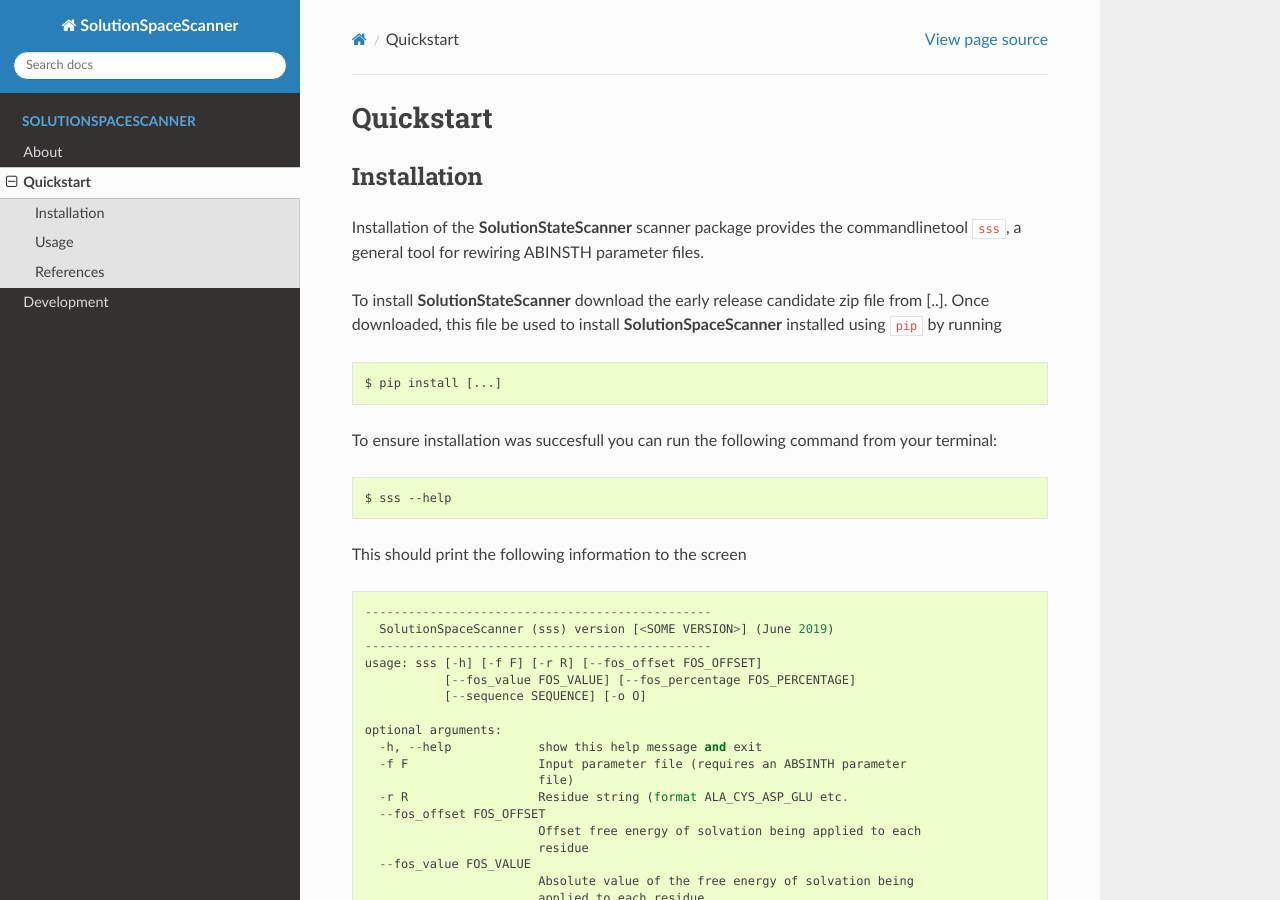
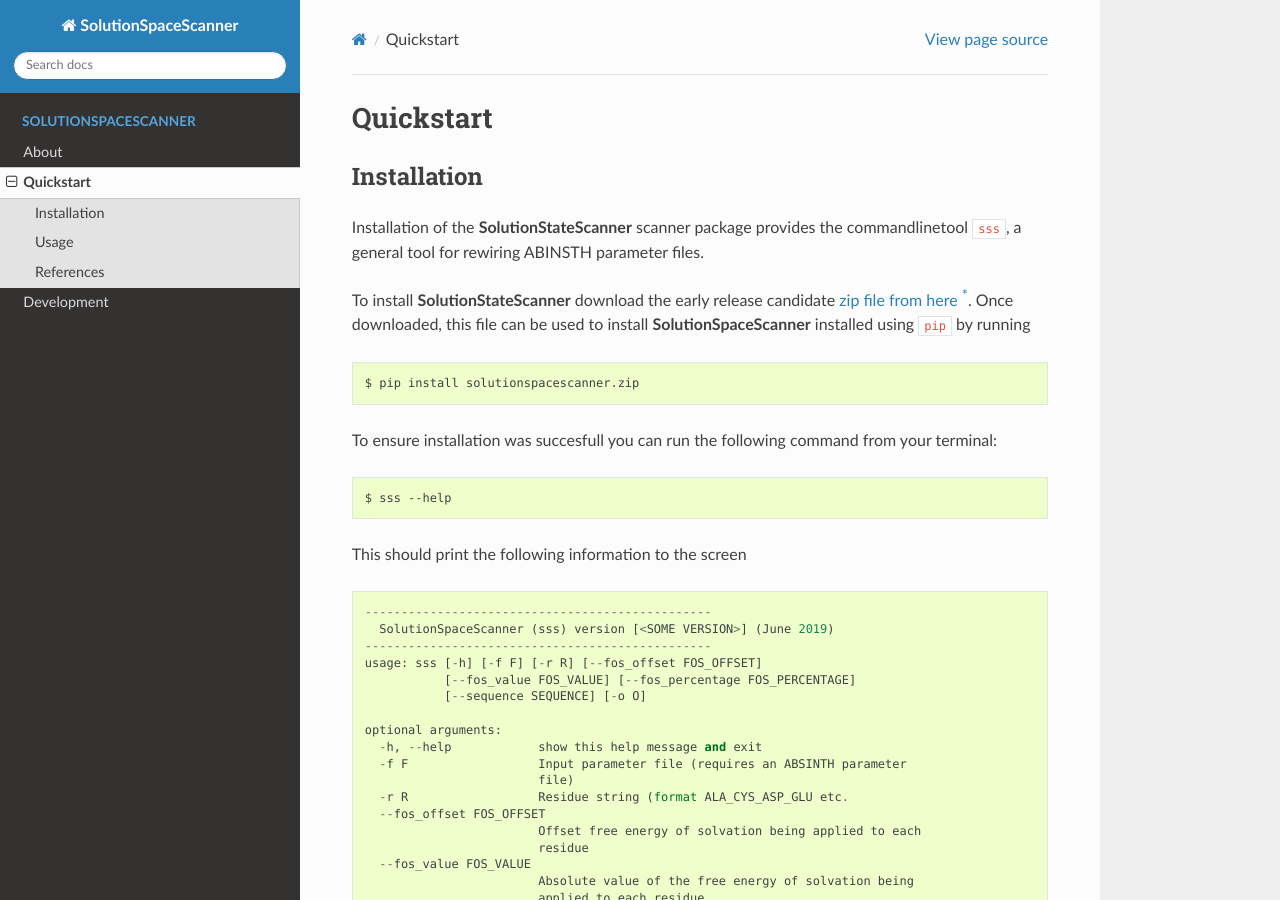
Before and after one commit to alexholehouse/sss, a Sphinx documentation site: the page built from docs/usage/quickstart.rst, in a window 1280 px wide and 900 px high. Built offline with Sphinx 7.4.7 and the Read the Docs theme 2.0.0, drawn with Linux system fonts in a browser that asks for light colours; some of the changed text lies outside the part shown.

Commit message:
Final update before RC

```diff
--- a/docs/usage/quickstart.rst
+++ b/docs/usage/quickstart.rst
@@ -7,9 +7,9 @@ Installation
 
 Installation of the **SolutionStateScanner** scanner package provides the commandlinetool ``sss``, a general tool for rewiring ABINSTH parameter files.
 
-To install **SolutionStateScanner** download the early release candidate zip file from [..]. Once downloaded, this file be used to install **SolutionSpaceScanner** installed using ``pip`` by running ::
+To install **SolutionStateScanner** download the early release candidate `zip file from here <https://www.holehouselab.com/s/solutionspacescanner.zip>`_ [*]_. Once downloaded, this file can be used to install **SolutionSpaceScanner** installed using ``pip`` by running ::
 
-	$ pip install [...]
+	$ pip install solutionspacescanner.zip
 
 To ensure installation was succesfull you can run the following command from your terminal::
 
@@ -78,3 +78,6 @@ References
 ***********
 
 [1] Holehouse, A.S., and Sukenik, S. (2019) Controlling Structural Bias in Intrinsically Disordered Proteins Using Solution Space Scanning (bioRxiv link: [to be posted])
+
+
+.. [*] Note that ``solutionspacescanner`` will be added to PyPI in the near future.
```
Also changed, not shown: 1 other file.
